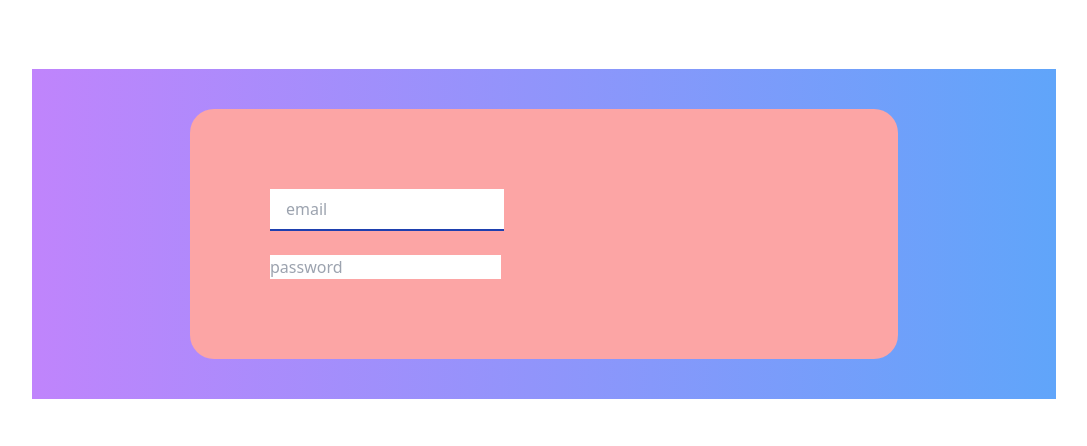
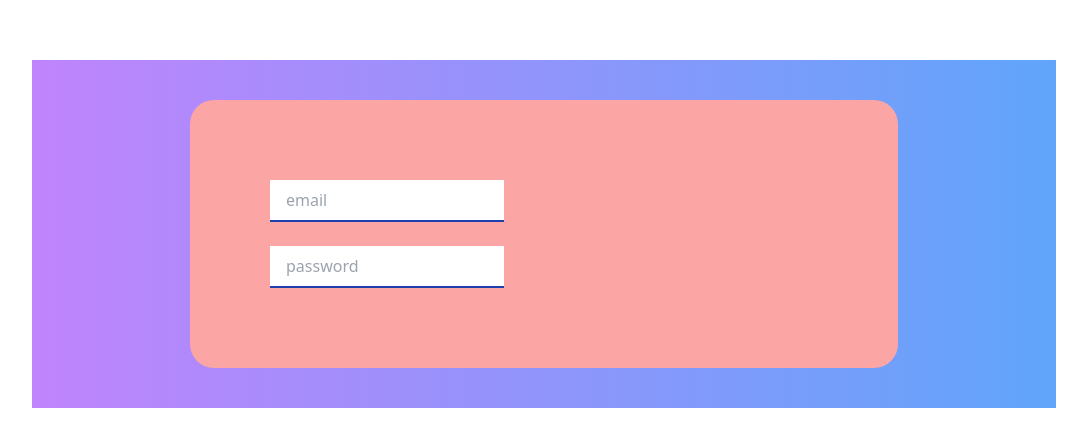
Before and after one commit to Whoistolu/cv_generator_frontend, a React (Create React App) app: page / in a window 1280 px wide. Shown: the part 166-612 px from the top of the page, without its empty margins (96-1183 px from the left). Built offline with nearby package versions, Linux system fonts and the light colour scheme.

Commit message:
Add more styles

```diff
--- a/src/components/shared/Login.js
+++ b/src/components/shared/Login.js
@@ -48,6 +48,7 @@ const Login = () => {
                                 name='password'
                                 placeholder="password"
                                 onChange={handleChange}
+                                className="w-full px-4 py-2 border-b-2 border-blue-800"
                             />
                         </form>
                     </div>
```
